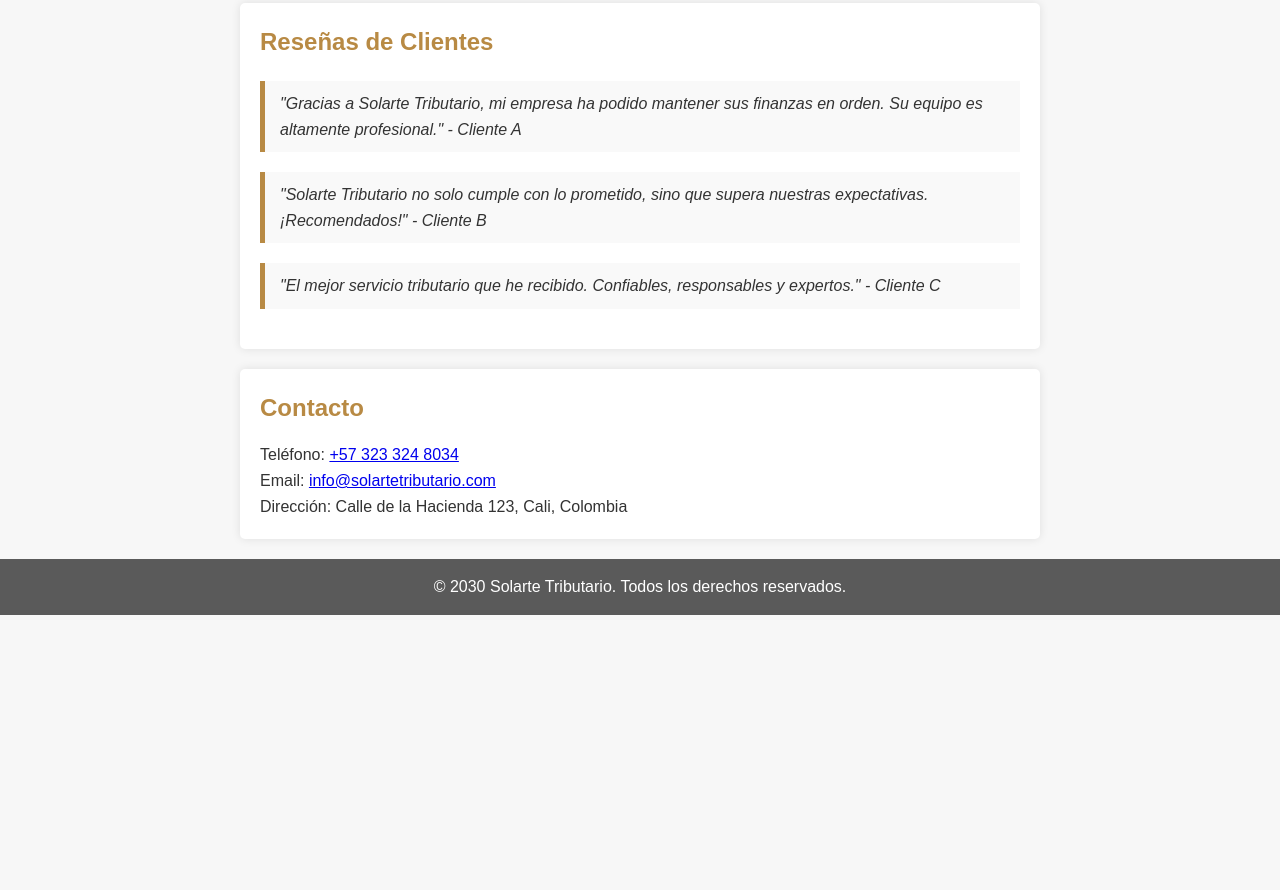
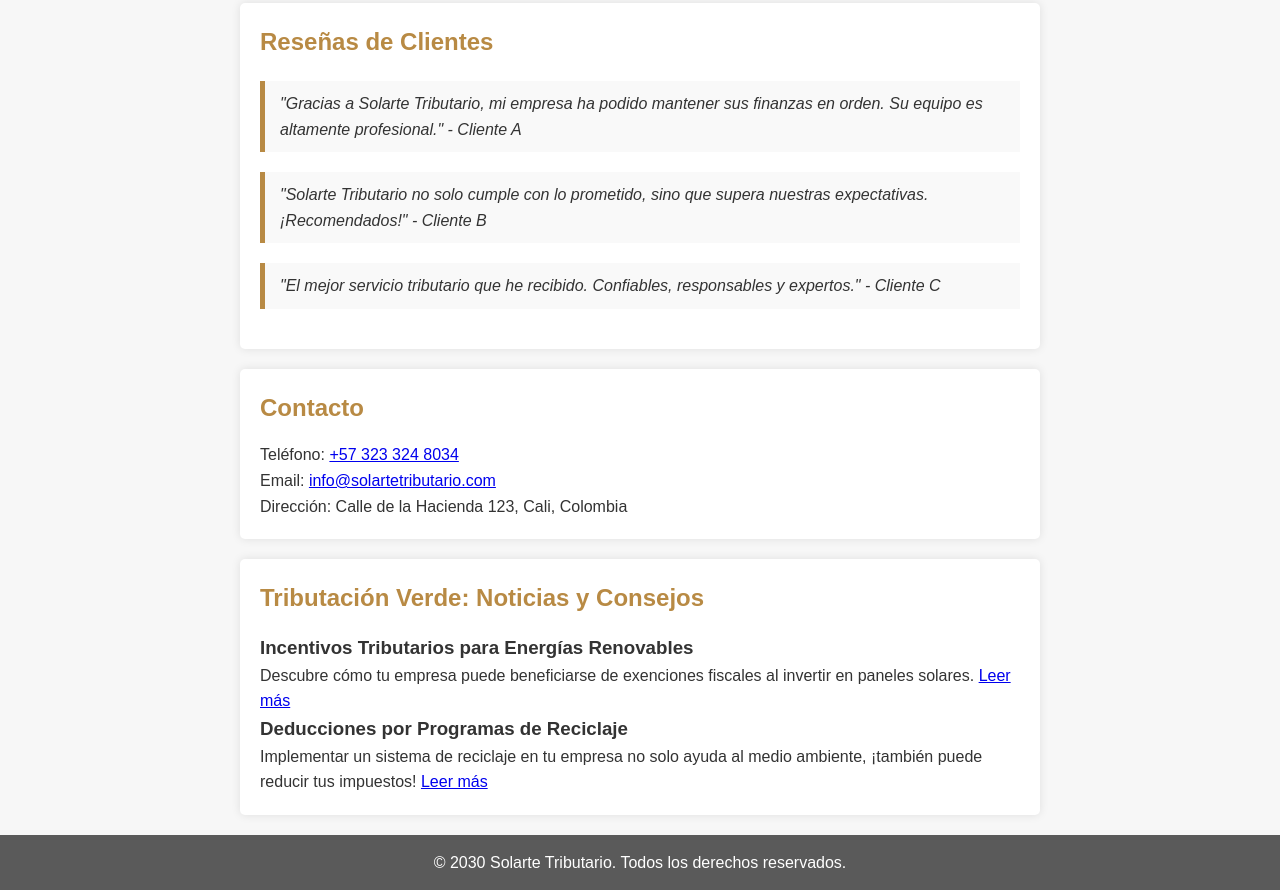
Before and after one commit to haroldsolarte/solartetri, a plain HTML site: page index.html in a window 1280 px wide. Shown: the part 741-1631 px from the top of the page. Before the commit the page ends 1356 px from the top, so only its background shows below. Drawn offline with Linux system fonts and the light colour scheme.

Commit message:
Update index.html

```diff
--- a/index.html
+++ b/index.html
@@ -52,6 +52,18 @@
         <p>Email: <a href="mailto:info@solartetributario.com">info@solartetributario.com</a></p>
         <p>Dirección: Calle de la Hacienda 123, Cali, Colombia</p>
     </section>
+    <section id="blog">
+    <h2>Tributación Verde: Noticias y Consejos</h2>
+    <article>
+        <h3>Incentivos Tributarios para Energías Renovables</h3>
+        <p>Descubre cómo tu empresa puede beneficiarse de exenciones fiscales al invertir en paneles solares. <a href="https://example.com">Leer más</a></p>
+    </article>
+    <article>
+        <h3>Deducciones por Programas de Reciclaje</h3>
+        <p>Implementar un sistema de reciclaje en tu empresa no solo ayuda al medio ambiente, ¡también puede reducir tus impuestos! <a href="https://example.com">Leer más</a></p>
+    </article>
+</section>
+
 
     <!-- Pie de página -->
     <footer>
```
